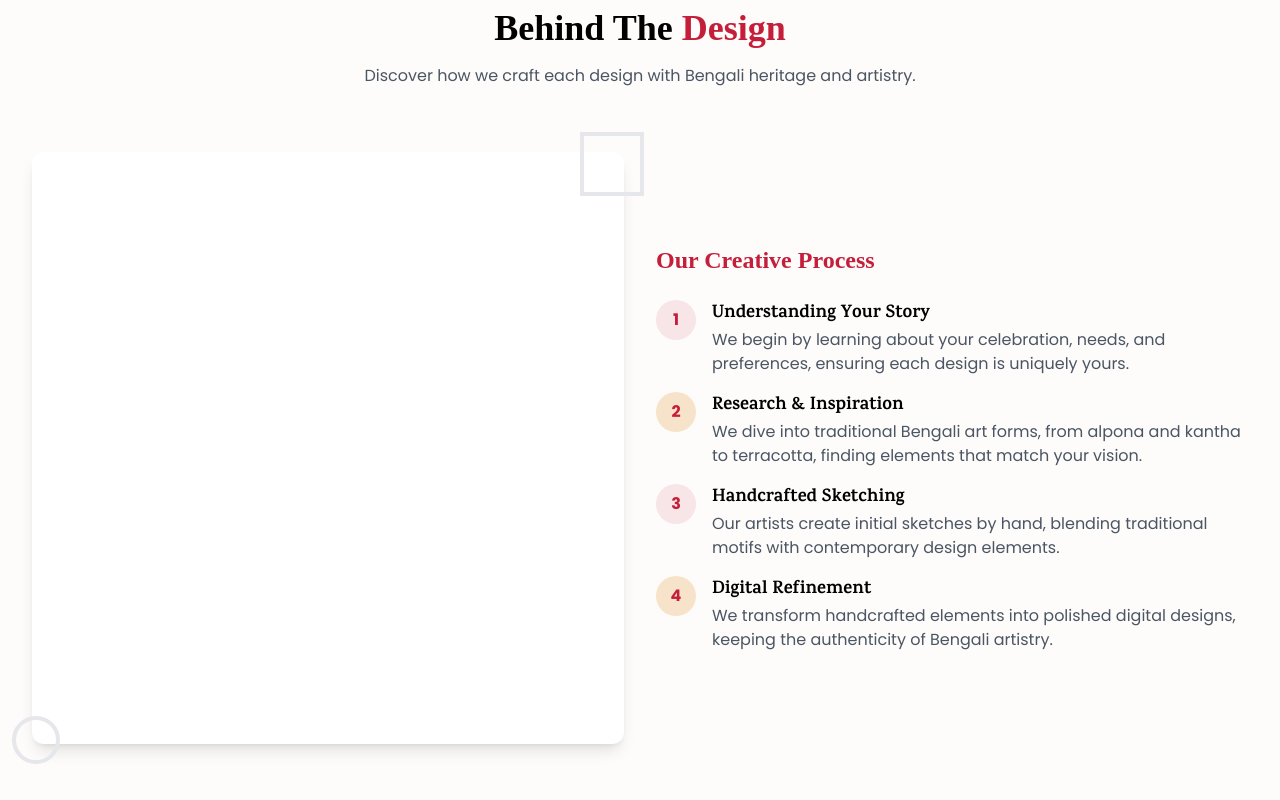
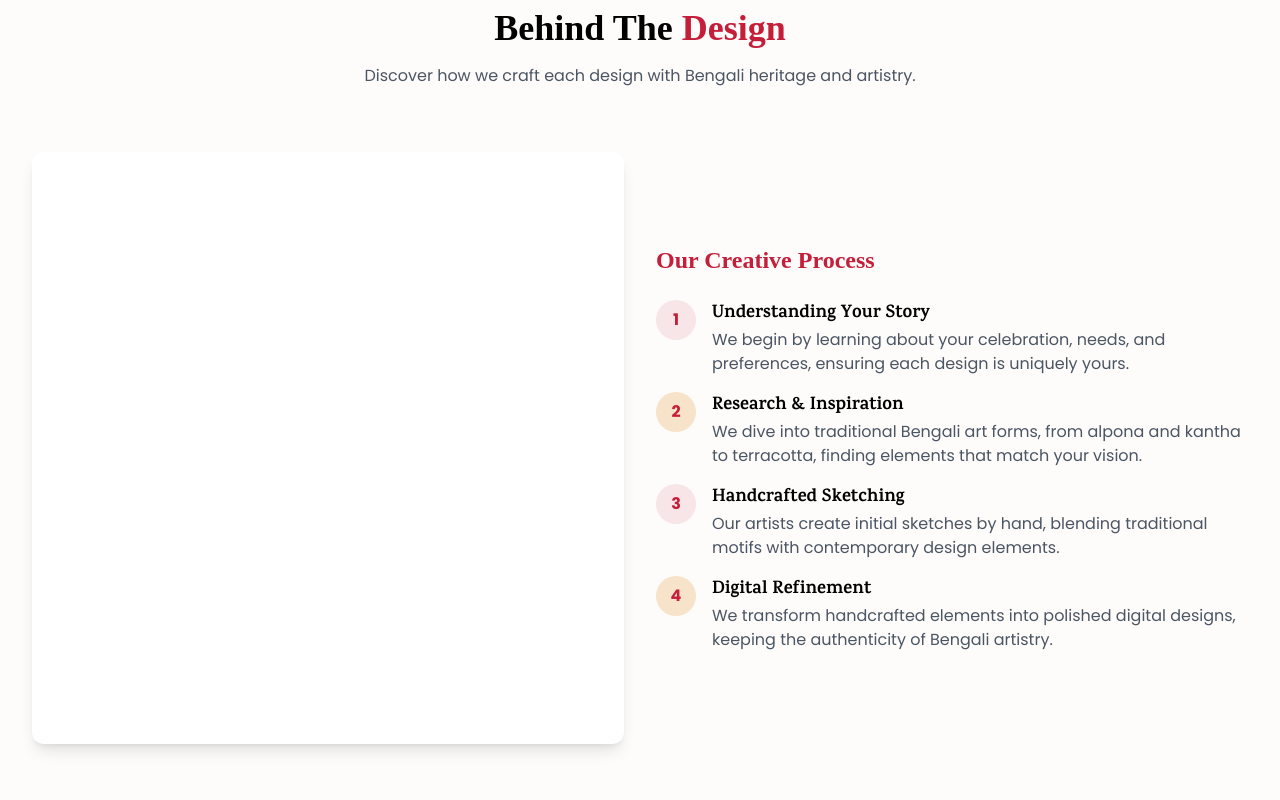
Before and after one commit to snehasishhaldar/JS_Graphics_Design_Landing_Page, a React (Vite) app: page / in a window 1280 px wide. Shown: the part 4080-4880 px from the top of the page. Built offline with nearby package versions, Linux system fonts and the light colour scheme; a web font is replaced by a local one.

Commit message:
Update BehindDesign.tsx

```diff
--- a/src/components/BehindDesign.tsx
+++ b/src/components/BehindDesign.tsx
@@ -16,9 +16,7 @@ const BehindDesign = () => {
         <div className="grid grid-cols-1 md:grid-cols-2 gap-8 items-center mb-16">
           <div className="relative">
             <div className="w-full aspect-square bg-white rounded-xl overflow-hidden shadow-lg p-4">
-              {/* Decorative Elements */}
-              <div className="absolute -top-5 -right-5 w-16 h-16 border-4"></div>
-              <div className="absolute -bottom-5 -left-5 w-12 h-12 border-4 rounded-full "></div>
+
             </div>
           </div>
 
```
